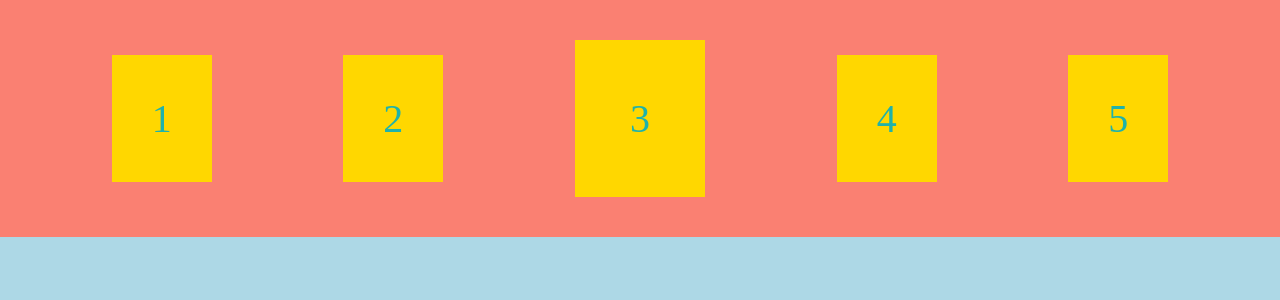
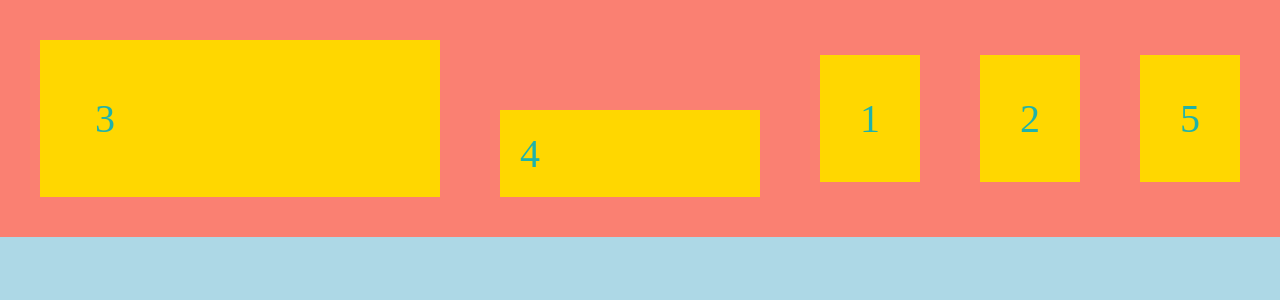
Before and after one commit to ArminasStrolys/advanced-styling-project-2, a React (Create React App) app: page / in a window 1280 px wide. Shown: the top 300 px of the page. Built offline with nearby package versions, Linux system fonts and the light colour scheme.

Commit message:
Flex-item practice

```diff
--- a/src/components/app/App.js
+++ b/src/components/app/App.js
@@ -5,7 +5,7 @@ function App() {
         <item className="item">1</item>
         <item className="item">2</item>
         <item className="item long">3</item>
-        <item className="item">4</item>
+        <item className="item short">4</item>
         <item className="item">5</item>
       </div>
     </>
--- a/src/components/style/style.scss
+++ b/src/components/style/style.scss
@@ -19,8 +19,21 @@ body {
     margin: 30px;
     font-size: 40px;
     color: lightseagreen;
+
+    // flex-grow: 1;
+    // flex: 1; // shorthand of flex-grow
   }
   .long {
     padding: 55px;
+    order: -2;
+    // flex-basis: 400px;
+    // flex-shrink: 0;
+    flex: 0 0 400px;
+  }
+  .short {
+    padding: 20px;
+    align-self: flex-end;
+    order: -1;
+    flex-grow: 1;
   }
 }
```
